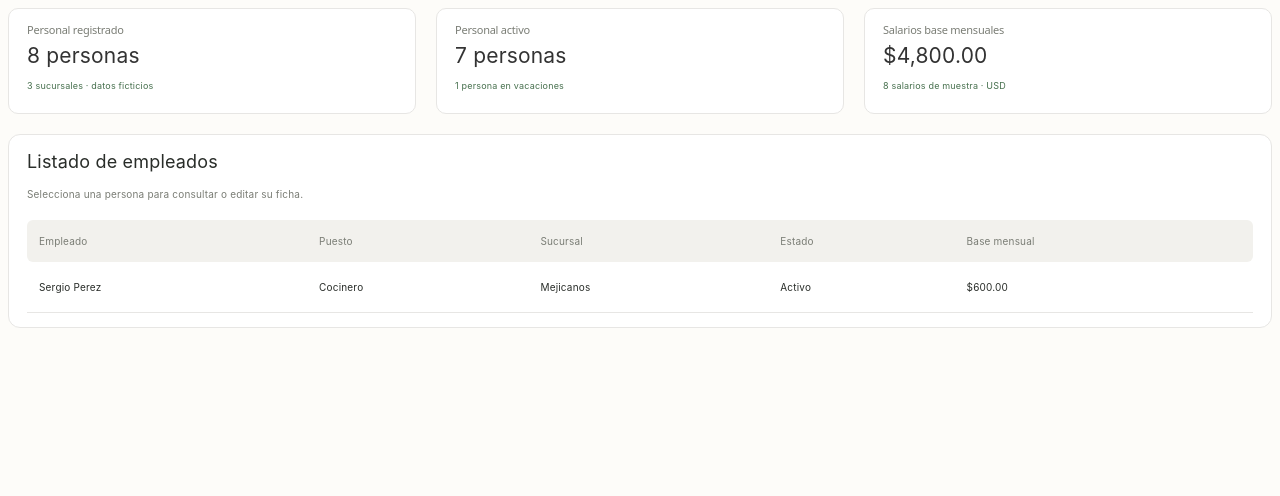
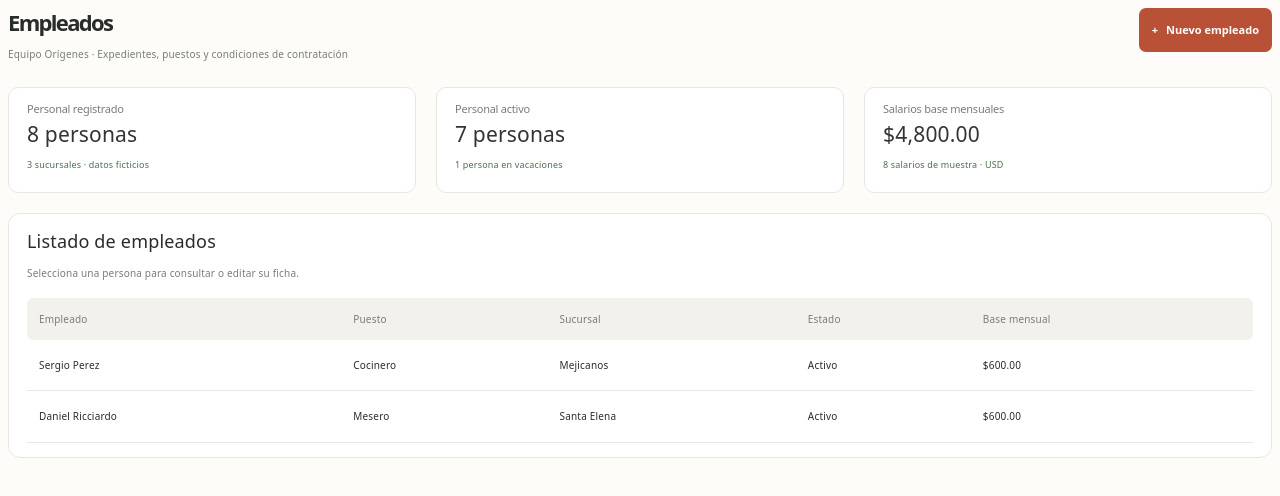
Before and after one commit to Daniellopez28/Proyecto_de_catedra_web, a React (Vite) app in the folder frontend/: page / in a window 1280 px wide. Shown: the top 496 px of the page. Built offline with nearby package versions, Linux system fonts and the light colour scheme.

Commit message:
feat(employeeComponent): Implementacion logica para SQL en tabla empleado

```diff
--- a/frontend/components/employee-component.jsx
+++ b/frontend/components/employee-component.jsx
@@ -6,16 +6,41 @@ function EmployeeComponent() {
     const activePeople = 7
     const monthlyBaseSalaries = 4800
     const sampleSalaryCount = 8
-    const employeeTest = {
+    //Falta ver la logica para sql
+    const employeeTest = [
+        {
         name: 'Sergio Perez',
         position: 'Cocinero',
         branch: 'Mejicanos',
         status: 'Activo',
         monthlySalary: 600,
+        },
+        {
+        name: 'Daniel Ricciardo',
+        position: 'Mesero',
+        branch: 'Santa Elena',
+        status: 'Activo',
+        monthlySalary: 600,
         }
+    ]
 
     return (
+
+
         <main className="employee-summary" aria-label="Resumen del personal">
+            <header className="employee-head">
+                <div>
+                    <h1 className="employee-page-title">Empleados</h1>
+                    <p className="employee-page-description">
+                        Equipo Orígenes · Expedientes, puestos y condiciones de contratación
+                    </p>
+                </div>
+                <button className="employee-add-button" type="button">
+                    <span aria-hidden="true">+</span>
+                    Nuevo empleado
+                </button>
+            </header>
+
             <article className="employee-summary-card">
                 <h2 className="employee-summary-label">Personal registrado</h2>
                 <p className="employee-summary-value">{registeredPeople} personas</p>
@@ -57,18 +82,20 @@ function EmployeeComponent() {
                     </thead>
 
                     <tbody>
-                        <tr>
-                            <td>{employeeTest.name}</td>
-                            <td>{employeeTest.position}</td>
-                            <td>{employeeTest.branch}</td>
-                            <td>{employeeTest.status}</td>
+                        {employeeTest.map((employee) => (
+                            <tr key={employee.id}>
+                                <td>{employee.name}</td>
+                                <td>{employee.position}</td>
+                                <td>{employee.branch}</td>
+                                <td>{employee.status}</td>
                                 <td>
-                                {employeeTest.monthlySalary.toLocaleString('en-US', {
+                                    {Number(employee.monthlySalary).toLocaleString('en-US', {
                                         style: 'currency',
                                         currency: 'USD',
                                     })}
                                 </td>
                             </tr>
+                        ))}
                     </tbody>
                 </table>
             </section>
--- a/frontend/src/employee-component.css
+++ b/frontend/src/employee-component.css
@@ -1,3 +1,61 @@
+@import url('https://fonts.googleapis.com/css2?family=Inter:wght@300;400;500;600;700&display=swap');
+
+
+:root {
+    background-color: #FDFCF9;
+    --font-family: 'Inter', sans-serif;
+
+}
+
+.employee-head {
+  grid-column: 1 / -1;
+  display: flex;
+  align-items: flex-start;
+  justify-content: space-between;
+  gap: 16px;
+  min-width: 0;
+  padding: 0;
+}
+
+.employee-page-title {
+  margin: 0 0 4px;
+  color: #292d29;
+  font-size: 22px;
+  font-weight: 700;
+  line-height: 1.3;
+}
+
+.employee-page-description {
+  margin: 0;
+  color: #7a7d75;
+  font-size: 10px;
+}
+
+.employee-add-button {
+  display: inline-flex;
+  flex: 0 0 auto;
+  align-items: center;
+  gap: 8px;
+  padding: 9px 13px;
+  border: 0;
+  border-radius: 7px;
+  background-color: #b95136;
+  color: #fff;
+  font: inherit;
+  font-size: 11px;
+  font-weight: 600;
+  cursor: pointer;
+}
+
+.employee-add-button:hover {
+  background-color: #99422d;
+}
+
+.employee-add-button:focus-visible {
+  outline: 2px solid #99422d;
+  outline-offset: 2px;
+}
+
 .employee-summary {
   box-sizing: border-box;
   display: grid;
@@ -5,7 +63,6 @@
   gap: 20px;
   width: 100%;
   padding: 8px;
-  font-family: Inter, system-ui, 'Segoe UI', sans-serif;
 }
 
 .employee-summary-card {
@@ -41,6 +98,19 @@
   .employee-summary {
     grid-template-columns: 1fr;
     gap: 12px;
+  }
+
+  .employee-head {
+    align-items: flex-start;
+  }
+
+  .employee-page-title {
+    font-size: 20px;
+  }
+
+  .employee-add-button {
+    padding: 8px;
+    font-size: 10px;
   }
 }
 
```
Lines whose indentation alone changed are shown as unchanged.
